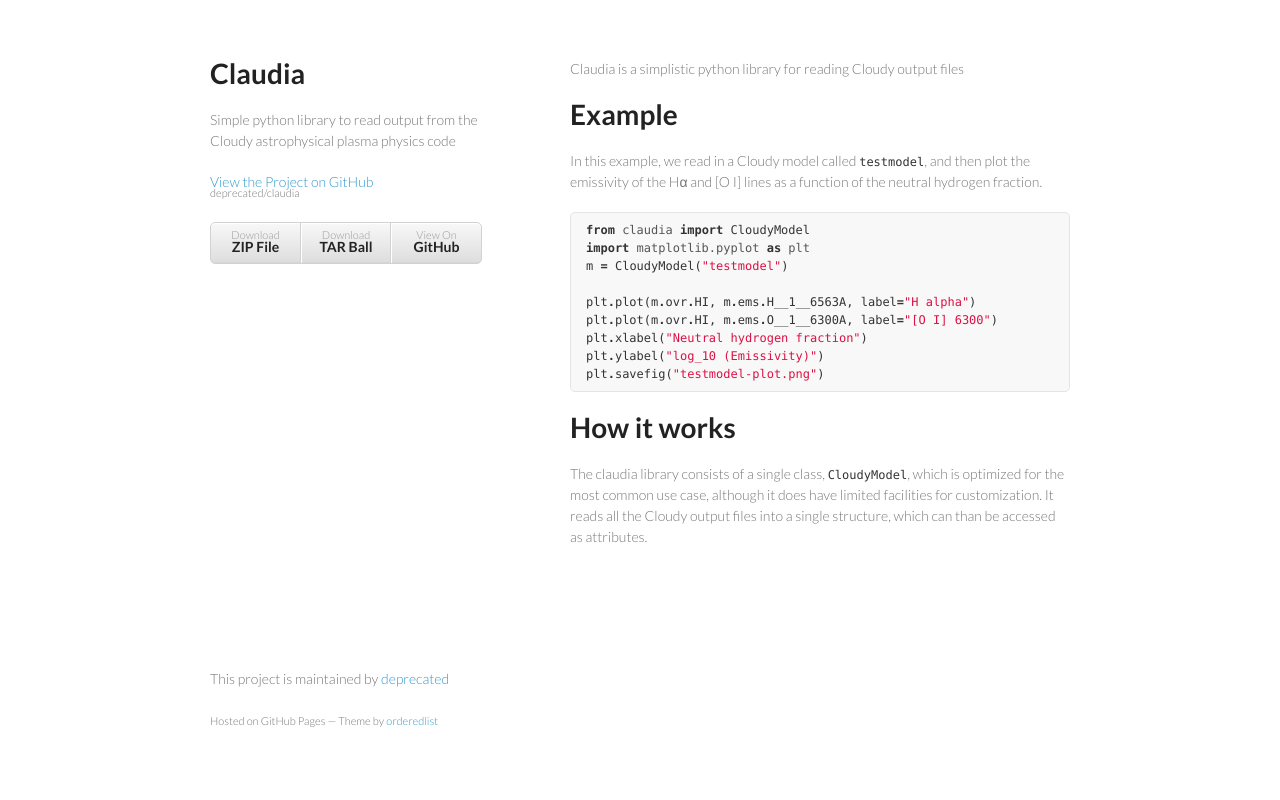
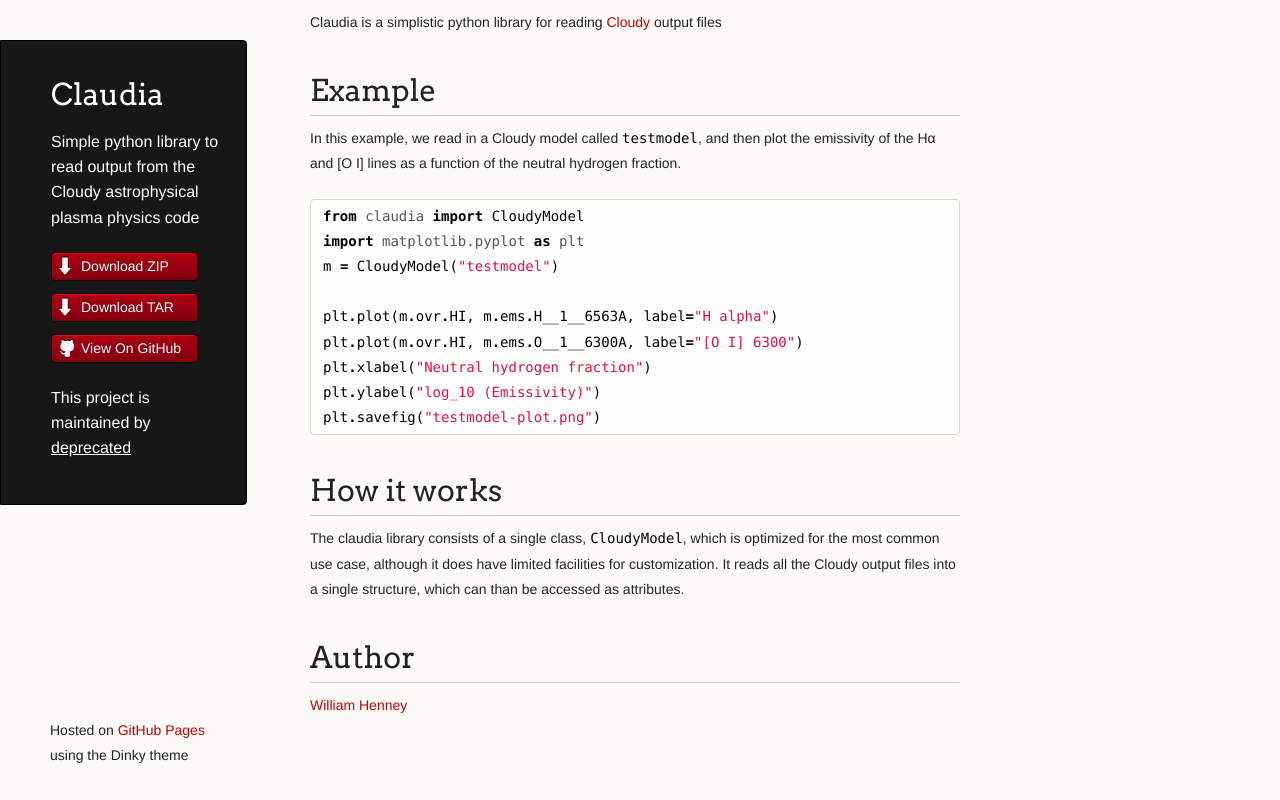
Before and after one commit to deprecated/claudia, a plain HTML site: page index.html in a window 1280 px wide. Drawn offline with Linux system fonts and the light colour scheme.

Commit message:
Create gh-pages branch via GitHub

```diff
--- a/index.html
+++ b/index.html
@@ -7,6 +7,7 @@
 
     <link rel="stylesheet" href="stylesheets/styles.css">
     <link rel="stylesheet" href="stylesheets/pygment_trac.css">
+    <script src="javascripts/scale.fix.js"></script>
     <meta name="viewport" content="width=device-width, initial-scale=1, user-scalable=no">
     <!--[if lt IE 9]>
     <script src="//html5shiv.googlecode.com/svn/trunk/html5.js"></script>
@@ -15,20 +16,21 @@
   <body>
     <div class="wrapper">
       <header>
-        <h1>Claudia</h1>
-        <p>Simple python library to read output from the Cloudy astrophysical plasma physics code</p>
+        <h1 class="header">Claudia</h1>
+        <p class="header">Simple python library to read output from the Cloudy astrophysical plasma physics code</p>
 
-        <p class="view"><a href="https://github.com/deprecated/claudia">View the Project on GitHub <small>deprecated/claudia</small></a></p>
+        <ul>
+          <li class="download"><a class="buttons" href="https://github.com/deprecated/claudia/zipball/master">Download ZIP</a></li>
+          <li class="download"><a class="buttons" href="https://github.com/deprecated/claudia/tarball/master">Download TAR</a></li>
+          <li><a class="buttons github" href="https://github.com/deprecated/claudia">View On GitHub</a></li>
+        </ul>
+
+        <p class="header">This project is maintained by <a class="header name" href="https://github.com/deprecated">deprecated</a></p>
 
 
-        <ul>
-          <li><a href="https://github.com/deprecated/claudia/zipball/master">Download <strong>ZIP File</strong></a></li>
-          <li><a href="https://github.com/deprecated/claudia/tarball/master">Download <strong>TAR Ball</strong></a></li>
-          <li><a href="https://github.com/deprecated/claudia">View On <strong>GitHub</strong></a></li>
-        </ul>
       </header>
       <section>
-        <p>Claudia is a simplistic python library for reading Cloudy output files</p>
+        <p>Claudia is a simplistic python library for reading <a href="https://nublado.org">Cloudy</a> output files</p>
 
 <h1>Example</h1>
 
@@ -48,13 +50,16 @@
 <h1>How it works</h1>
 
 <p>The claudia library consists of a single class, <code>CloudyModel</code>, which is optimized for the most common use case, although it does have limited facilities for customization.  It reads all the Cloudy output files into a single structure, which can than be accessed as attributes.  </p>
+
+<h1>Author</h1>
+
+<p><a href="github.com/deprecated">William Henney</a></p>
       </section>
       <footer>
-        <p>This project is maintained by <a href="https://github.com/deprecated">deprecated</a></p>
-        <p><small>Hosted on GitHub Pages &mdash; Theme by <a href="https://github.com/orderedlist">orderedlist</a></small></p>
+        <p><small>Hosted on <a href="https://pages.github.com">GitHub Pages</a> using the Dinky theme</small></p>
       </footer>
     </div>
-    <script src="javascripts/scale.fix.js"></script>
+    <!--[if !IE]><script>fixScale(document);</script><![endif]-->
 
   </body>
 </html>
--- a/stylesheets/styles.css
+++ b/stylesheets/styles.css
@@ -1,186 +1,328 @@
-@import url(https://fonts.googleapis.com/css?family=Lato:300italic,700italic,300,700);
+@import url(https://fonts.googleapis.com/css?family=Arvo:400,700,400italic);
+
+/* MeyerWeb Reset */
+
+html, body, div, span, applet, object, iframe,
+h1, h2, h3, h4, h5, h6, p, blockquote, pre,
+a, abbr, acronym, address, big, cite, code,
+del, dfn, em, img, ins, kbd, q, s, samp,
+small, strike, strong, sub, sup, tt, var,
+b, u, i, center,
+dl, dt, dd, ol, ul, li,
+fieldset, form, label, legend,
+table, caption, tbody, tfoot, thead, tr, th, td,
+article, aside, canvas, details, embed,
+figure, figcaption, footer, header, hgroup,
+menu, nav, output, ruby, section, summary,
+time, mark, audio, video {
+  margin: 0;
+  padding: 0;
+  border: 0;
+  font: inherit;
+  vertical-align: baseline;
+}
+
+
+/* Base text styles */
 
 body {
-  padding:50px;
-  font:14px/1.5 Lato, "Helvetica Neue", Helvetica, Arial, sans-serif;
-  color:#777;
-  font-weight:300;
+  padding:10px 50px 0 0;
+  font-family:"Helvetica Neue", Helvetica, Arial, sans-serif;
+	font-size: 14px;
+	color: #232323;
+	background-color: #FBFAF7;
+	margin: 0;
+	line-height: 1.8em;
+	-webkit-font-smoothing: antialiased;
+
 }
 
 h1, h2, h3, h4, h5, h6 {
-  color:#222;
-  margin:0 0 20px;
+  color:#232323;
+  margin:36px 0 10px;
 }
 
-p, ul, ol, table, pre, dl {
-  margin:0 0 20px;
+p, ul, ol, table, dl {
+  margin:0 0 22px;
 }
 
 h1, h2, h3 {
-  line-height:1.1;
+	font-family: Arvo, Monaco, serif;
+  line-height:1.3;
+	font-weight: normal;
+}
+
+h1,h2, h3 {
+	display: block;
+	border-bottom: 1px solid #ccc;
+	padding-bottom: 5px;
 }
 
 h1 {
-  font-size:28px;
+	font-size: 30px;
 }
 
 h2 {
-  color:#393939;
+	font-size: 24px;
 }
 
-h3, h4, h5, h6 {
-  color:#494949;
+h3 {
+	font-size: 18px;
+}
+
+h4, h5, h6 {
+	font-family: Arvo, Monaco, serif;
+	font-weight: 700;
 }
 
 a {
-  color:#39c;
-  font-weight:400;
+  color:#C30000;
+  font-weight:200;
   text-decoration:none;
 }
 
-a small {
-  font-size:11px;
-  color:#777;
-  margin-top:-0.6em;
-  display:block;
+a:hover {
+	text-decoration: underline;
 }
 
-.wrapper {
-  width:860px;
-  margin:0 auto;
+a small {
+	font-size: 12px;
+}
+
+em {
+	font-style: italic;
+}
+
+strong {
+  font-weight:700;
+}
+
+ul li {
+  list-style: inside;
+  padding-left: 25px;
+}
+
+ol li {
+  list-style: decimal inside;
+  padding-left: 20px;
 }
 
 blockquote {
-  border-left:1px solid #e5e5e5;
-  margin:0;
-  padding:0 0 0 20px;
-  font-style:italic;
+  margin: 0;
+  padding: 0 0 0 20px;
+  font-style: italic;
 }
 
+dl, dt, dd, dl p {
+	font-color: #444;
+}
+
+dl dt {
+  font-weight: bold;
+}
+
+dl dd {
+  padding-left: 20px;
+  font-style: italic;
+}
+
+dl p {
+  padding-left: 20px;
+  font-style: italic;
+}
+
+hr {
+  border:0;
+  background:#ccc;
+  height:1px;
+  margin:0 0 24px;
+}
+
+/* Images */
+
+img {
+  position: relative;
+  margin: 0 auto;
+  max-width: 650px;
+  padding: 5px;
+  margin: 10px 0 32px 0;
+  border: 1px solid #ccc;
+}
+
+
+/* Code blocks */
+
 code, pre {
-  font-family:Monaco, Bitstream Vera Sans Mono, Lucida Console, Terminal;
-  color:#333;
-  font-size:12px;
+	font-family: Monaco, "Bitstream Vera Sans Mono", "Lucida Console", Terminal, monospace;
+  color:#000;
+  font-size:14px;
 }
 
 pre {
-  padding:8px 15px;
-  background: #f8f8f8;
-  border-radius:5px;
-  border:1px solid #e5e5e5;
-  overflow-x: auto;
+	padding: 4px 12px;
+  background: #FDFEFB;
+  border-radius:4px;
+  border:1px solid #D7D8C8;
+  overflow: auto;
+  overflow-y: hidden;
+	margin-bottom: 32px;
+}
+
+
+/* Tables */
+
+table {
+  width:100%;
 }
 
 table {
-  width:100%;
-  border-collapse:collapse;
+  border: 1px solid #ccc;
+  margin-bottom: 32px;
+  text-align: left;
+ }
+
+th {
+  font-family: 'Arvo', Helvetica, Arial, sans-serif;
+	font-size: 18px;
+	font-weight: normal;
+  padding: 10px;
+  background: #232323;
+  color: #FDFEFB;
+ }
+
+td {
+  padding: 10px;
+	background: #ccc;
+ }
+
+
+/* Wrapper */
+.wrapper {
+  width:960px;
 }
 
-th, td {
-  text-align:left;
-  padding:5px 10px;
-  border-bottom:1px solid #e5e5e5;
+
+/* Header */
+
+header {
+	background-color: #171717;
+	color: #FDFDFB;
+  width:170px;
+  float:left;
+  position:fixed;
+	border: 1px solid #000;
+	-webkit-border-top-right-radius: 4px;
+	-webkit-border-bottom-right-radius: 4px;
+	-moz-border-radius-topright: 4px;
+	-moz-border-radius-bottomright: 4px;
+	border-top-right-radius: 4px;
+	border-bottom-right-radius: 4px;
+	padding: 34px 25px 22px 50px;
+	margin: 30px 25px 0 0;
+	-webkit-font-smoothing: antialiased;
 }
 
-dt {
-  color:#444;
-  font-weight:700;
+p.header {
+	font-size: 16px;
 }
 
-th {
-  color:#444;
+h1.header {
+	font-family: Arvo, sans-serif;
+	font-size: 30px;
+	font-weight: 300;
+	line-height: 1.3em;
+	border-bottom: none;
+	margin-top: 0;
 }
 
-img {
-  max-width:100%;
+
+h1.header, a.header, a.name, header a{
+	color: #fff;
 }
 
-header {
-  width:270px;
-  float:left;
-  position:fixed;
+a.header {
+	text-decoration: underline;
+}
+
+a.name {
+	white-space: nowrap;
 }
 
 header ul {
   list-style:none;
-  height:40px;
-
   padding:0;
-
-  background: #eee;
-  background: -moz-linear-gradient(top, #f8f8f8 0%, #dddddd 100%);
-  background: -webkit-gradient(linear, left top, left bottom, color-stop(0%,#f8f8f8), color-stop(100%,#dddddd));
-  background: -webkit-linear-gradient(top, #f8f8f8 0%,#dddddd 100%);
-  background: -o-linear-gradient(top, #f8f8f8 0%,#dddddd 100%);
-  background: -ms-linear-gradient(top, #f8f8f8 0%,#dddddd 100%);
-  background: linear-gradient(top, #f8f8f8 0%,#dddddd 100%);
-
-  border-radius:5px;
-  border:1px solid #d2d2d2;
-  box-shadow:inset #fff 0 1px 0, inset rgba(0,0,0,0.03) 0 -1px 0;
-  width:270px;
 }
 
 header li {
-  width:89px;
-  float:left;
-  border-right:1px solid #d2d2d2;
-  height:40px;
+	list-style-type: none;
+  width:132px;
+  height:15px;
+	margin-bottom: 12px;
+	line-height: 1em;
+	padding: 6px 6px 6px 7px;
+
+	background: #AF0011;
+	background: -moz-linear-gradient(top, #AF0011 0%, #820011 100%);
+  background: -webkit-gradient(linear, left top, left bottom, color-stop(0%,#f8f8f8), color-stop(100%,#dddddd));
+  background: -webkit-linear-gradient(top, #AF0011 0%,#820011 100%);
+  background: -o-linear-gradient(top, #AF0011 0%,#820011 100%);
+  background: -ms-linear-gradient(top, #AF0011 0%,#820011 100%);
+  background: linear-gradient(top, #AF0011 0%,#820011 100%);
+
+	border-radius:4px;
+  border:1px solid #0D0D0D;
+
+	-webkit-box-shadow: inset 0px 1px 1px 0 rgba(233,2,38, 1);
+	box-shadow: inset 0px 1px 1px 0 rgba(233,2,38, 1);
+
 }
 
-header ul a {
-  line-height:1;
-  font-size:11px;
-  color:#999;
-  display:block;
-  text-align:center;
-  padding-top:6px;
-  height:40px;
+header li:hover {
+	background: #C3001D;
+	background: -moz-linear-gradient(top, #C3001D 0%, #950119 100%);
+  background: -webkit-gradient(linear, left top, left bottom, color-stop(0%,#f8f8f8), color-stop(100%,#dddddd));
+  background: -webkit-linear-gradient(top, #C3001D 0%,#950119 100%);
+  background: -o-linear-gradient(top, #C3001D 0%,#950119 100%);
+  background: -ms-linear-gradient(top, #C3001D 0%,#950119 100%);
+  background: linear-gradient(top, #C3001D 0%,#950119 100%);
 }
 
-strong {
-  color:#222;
-  font-weight:700;
+a.buttons {
+	-webkit-font-smoothing: antialiased;
+	background: url(../images/arrow-down.png) no-repeat;
+	font-weight: normal;
+	text-shadow: rgba(0, 0, 0, 0.4) 0 -1px 0;
+	padding: 2px 2px 2px 22px;
+	height: 30px;
 }
 
-header ul li + li {
-  width:88px;
-  border-left:1px solid #fff;
+a.github {
+	background: url(../images/octocat-small.png) no-repeat 1px;
 }
 
-header ul li + li + li {
-  border-right:none;
-  width:89px;
+a.buttons:hover {
+	color: #fff;
+	text-decoration: none;
 }
 
-header ul a strong {
-  font-size:14px;
-  display:block;
-  color:#222;
-}
+
+/* Section - for main page content */
 
 section {
-  width:500px;
+  width:650px;
   float:right;
   padding-bottom:50px;
 }
 
-small {
-  font-size:11px;
-}
 
-hr {
-  border:0;
-  background:#e5e5e5;
-  height:1px;
-  margin:0 0 20px;
-}
+/* Footer */
 
 footer {
-  width:270px;
+  width:170px;
   float:left;
   position:fixed;
-  bottom:50px;
+  bottom:10px;
+	padding-left: 50px;
 }
 
 @media print, screen and (max-width: 960px) {
@@ -196,14 +338,18 @@ footer {
     width:auto;
   }
 
+	footer {
+		border-top: 1px solid #ccc;
+		margin:0 84px 0 50px;
+		padding:0;
+	}
+
   header {
     padding-right:320px;
   }
 
   section {
-    border:1px solid #e5e5e5;
-    border-width:1px 0;
-    padding:20px 0;
+    padding:20px 84px 20px 50px;
     margin:0 0 20px;
   }
 
@@ -213,8 +359,8 @@ footer {
 
   header ul {
     position:absolute;
-    right:50px;
-    top:52px;
+    right:130px;
+    top:84px;
   }
 }
 
@@ -224,26 +370,38 @@ footer {
   }
 
   header {
-    padding:0;
+    padding:10px 20px 0;
+		margin-right: 0;
   }
+
+	section {
+    padding:10px 0 10px 20px;
+    margin:0 0 30px;
+  }
+
+	footer {
+		margin: 0 0 0 30px;
+	}
 
   header ul, header p.view {
     position:static;
   }
-
-  pre, code {
-    word-wrap:normal;
-  }
 }
 
 @media print, screen and (max-width: 480px) {
-  body {
-    padding:15px;
+
+  header ul li.download {
+    display:none;
   }
 
-  header ul {
-    display:none;
-  }
+	footer {
+		margin: 0 0 0 20px;
+	}
+
+	footer a{
+		display:block;
+	}
+
 }
 
 @media print {
```
Also changed, not shown: javascripts/scale.fix.js (+20 -17 lines), params.json (+1 -1 lines), images/arrow-down.png (added), images/octocat-small.png (added).
